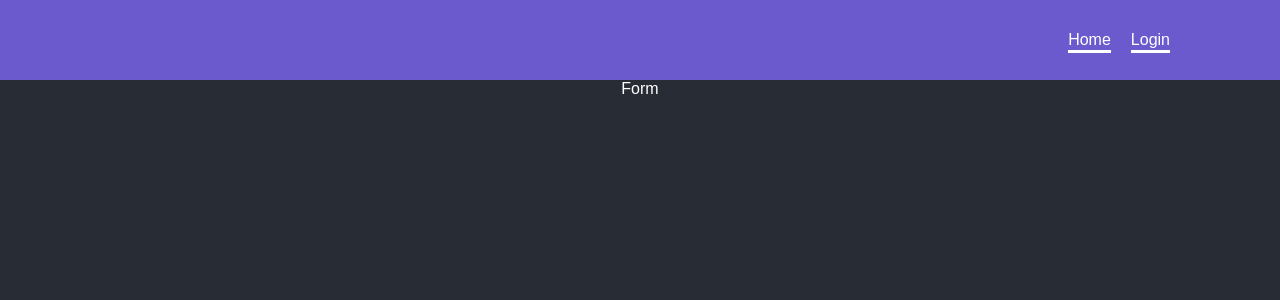
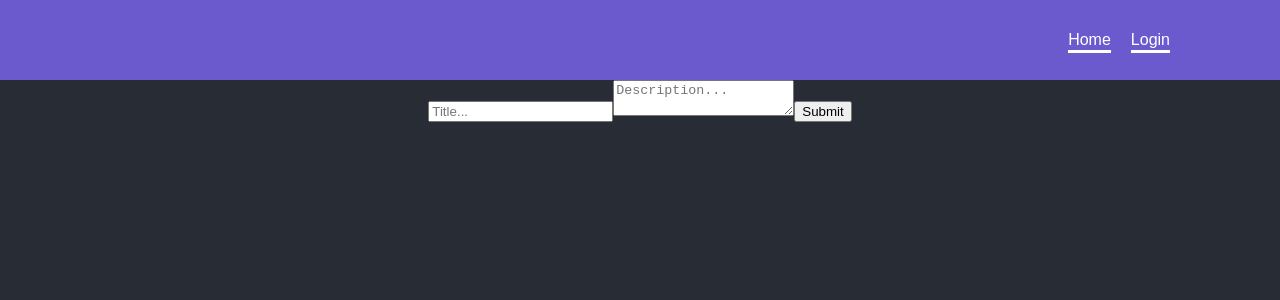
Before and after one commit to johnnylozano/ts-social, a React (Create React App) app: page /createpost in a window 1280 px wide. Shown: the top 300 px of the page. Built offline with nearby package versions, Linux system fonts and the light colour scheme; no server answers.

Commit message:
Updated create-form
Imported react-hook-forms, yup, and @hookforms/resolvers. Added form, inputs, and text areas. Created schema for title and description with validation from yup.

```diff
--- a/package.json
+++ b/package.json
@@ -3,6 +3,7 @@
   "version": "0.1.0",
   "private": true,
   "dependencies": {
+    "@hookform/resolvers": "^2.9.10",
     "@testing-library/jest-dom": "^5.16.5",
     "@testing-library/react": "^13.4.0",
     "@testing-library/user-event": "^13.5.0",
@@ -14,10 +15,12 @@
     "react": "^18.2.0",
     "react-dom": "^18.2.0",
     "react-firebase-hooks": "^5.1.1",
+    "react-hook-form": "^7.39.5",
     "react-router-dom": "^6.4.3",
     "react-scripts": "5.0.1",
     "typescript": "^4.9.3",
-    "web-vitals": "^2.1.4"
+    "web-vitals": "^2.1.4",
+    "yup": "^0.32.11"
   },
   "scripts": {
     "start": "react-scripts start",
--- a/src/pages/create-post/create-form.tsx
+++ b/src/pages/create-post/create-form.tsx
@@ -1,3 +1,21 @@
+import { useForm } from "react-hook-form";
+import * as yup from "yup";
+import { yupResolver } from "@hookform/resolvers/yup";
+
 export const CreateForm = () => {
-   return <div>Form</div>;
+   const schema = yup.object().shape({
+      title: yup.string().required("You must add a title."),
+      description: yup.string().required("You must add a description"),
+   });
+
+   const {} = useForm({
+      resolver: yupResolver(schema),
+   });
+   return (
+      <form action="">
+         <input type="text" placeholder="Title..." />
+         <textarea placeholder="Description..." />
+         <input type="submit" />
+      </form>
+   );
 };
```
Also changed, not shown: 1 other file (tests, documents, lock files or other folders).
